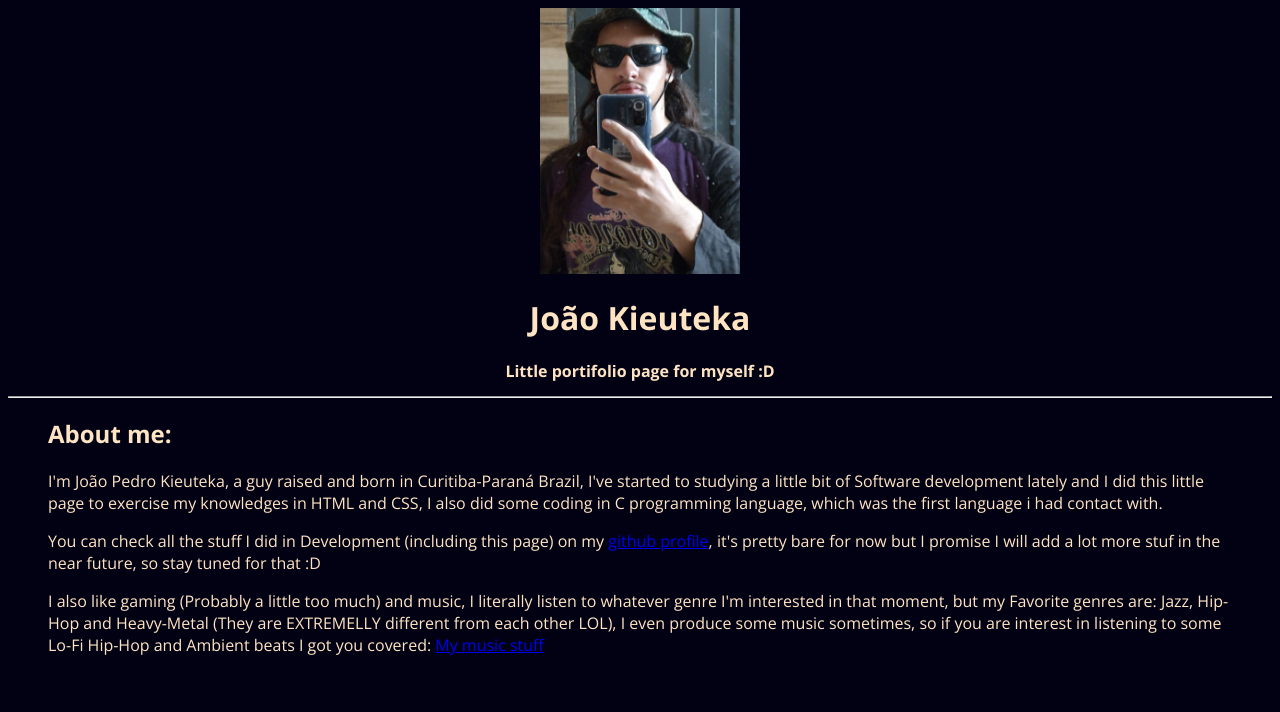
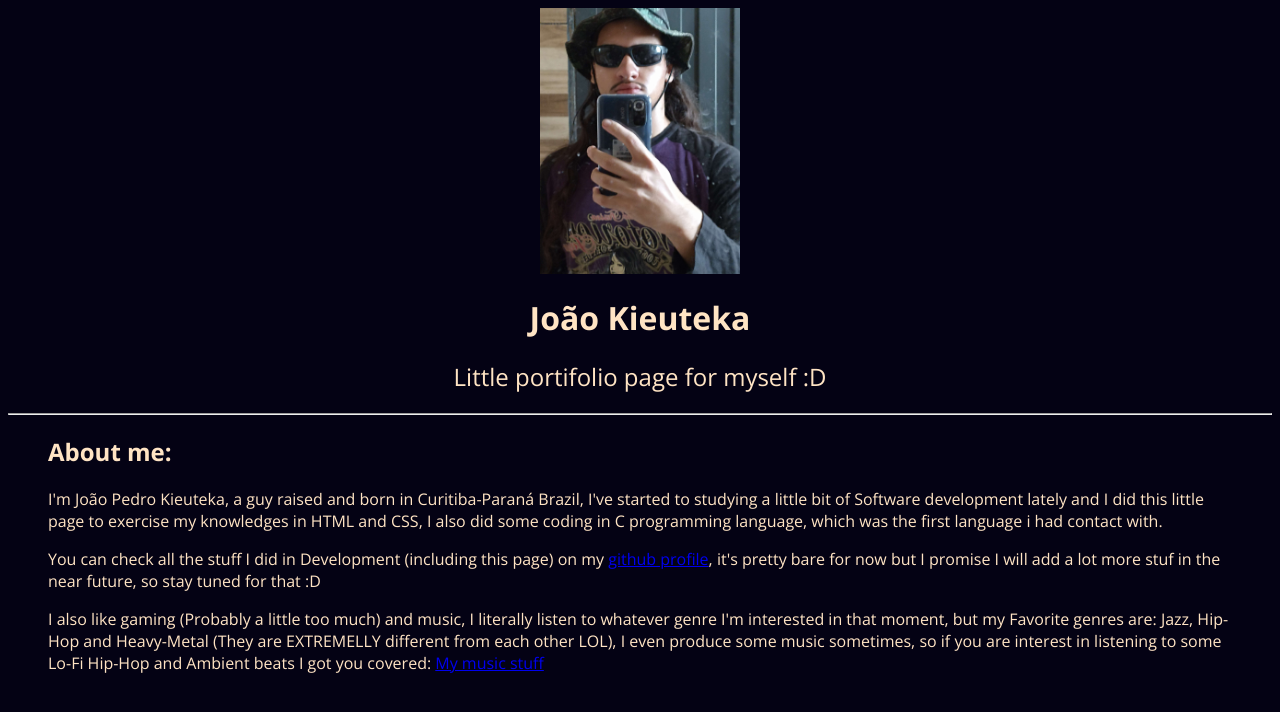
Before and after one commit to JoaoKieuteka/portifolio-page, a plain HTML site: page index.html in a window 1280 px wide. Drawn offline with nearby package versions, Linux system fonts and the light colour scheme.

Commit message:
Chaging Font weight of the subtitle

```diff
--- a/style/project.css
+++ b/style/project.css
@@ -1,5 +1,5 @@
 :root {
-    --background-color: rgb(1, 1, 19);
+    --background-color: rgb(4, 2, 20);
     --text-color: bisque;
 }
 
@@ -7,13 +7,13 @@ body {
     background-color: var(--background-color);
 
     color: var(--text-color);
+}
 
 
-}
-
-header{
+header {
 
     text-align: center;
+
 }
 
 .aboutme{
@@ -31,7 +31,10 @@ header{
 }
 
 .subtitles {
-    font-size: 1rem;
+
+    font-weight: lighter;
+
+    font-size: 1.5rem;
 }
 
 
```
Also changed, not shown: index.html (line endings or trailing spaces).
